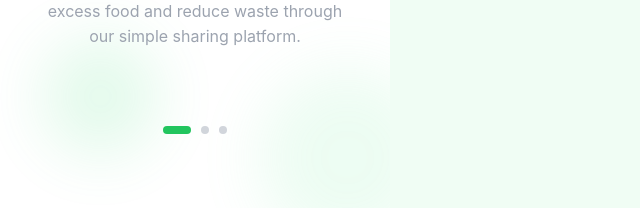
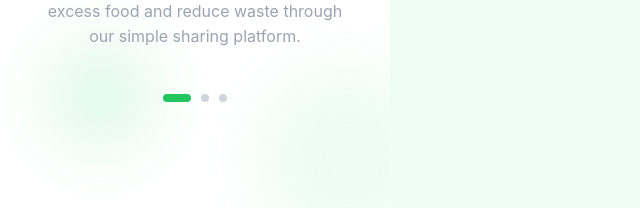
Before and after one commit to abra124-ug/Foodshare, a plain HTML site: page index.html in a window 1280 px wide. Shown: the part 445-653 px from the top of the page, without its empty margins (0-640 px from the left). Drawn offline with Linux system fonts and the light colour scheme; no server answers.

Commit message:
Update index.html

```diff
--- a/index.html
+++ b/index.html
@@ -165,6 +165,7 @@
             justify-content: center;
             gap: 10px;
             margin-bottom: 7rem;
+            margin-top:-2rem;
             padding: 24px 0;
             position: relative;
             z-index: 2;
```
